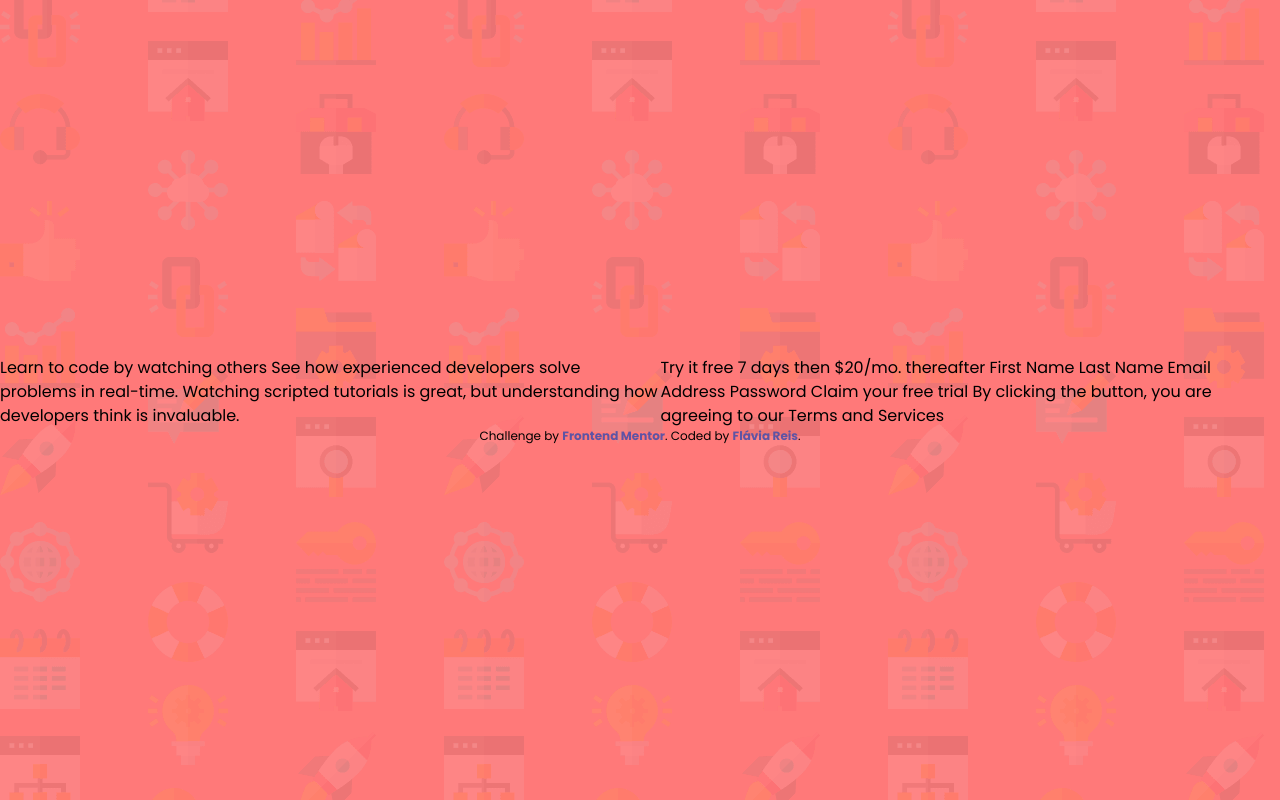
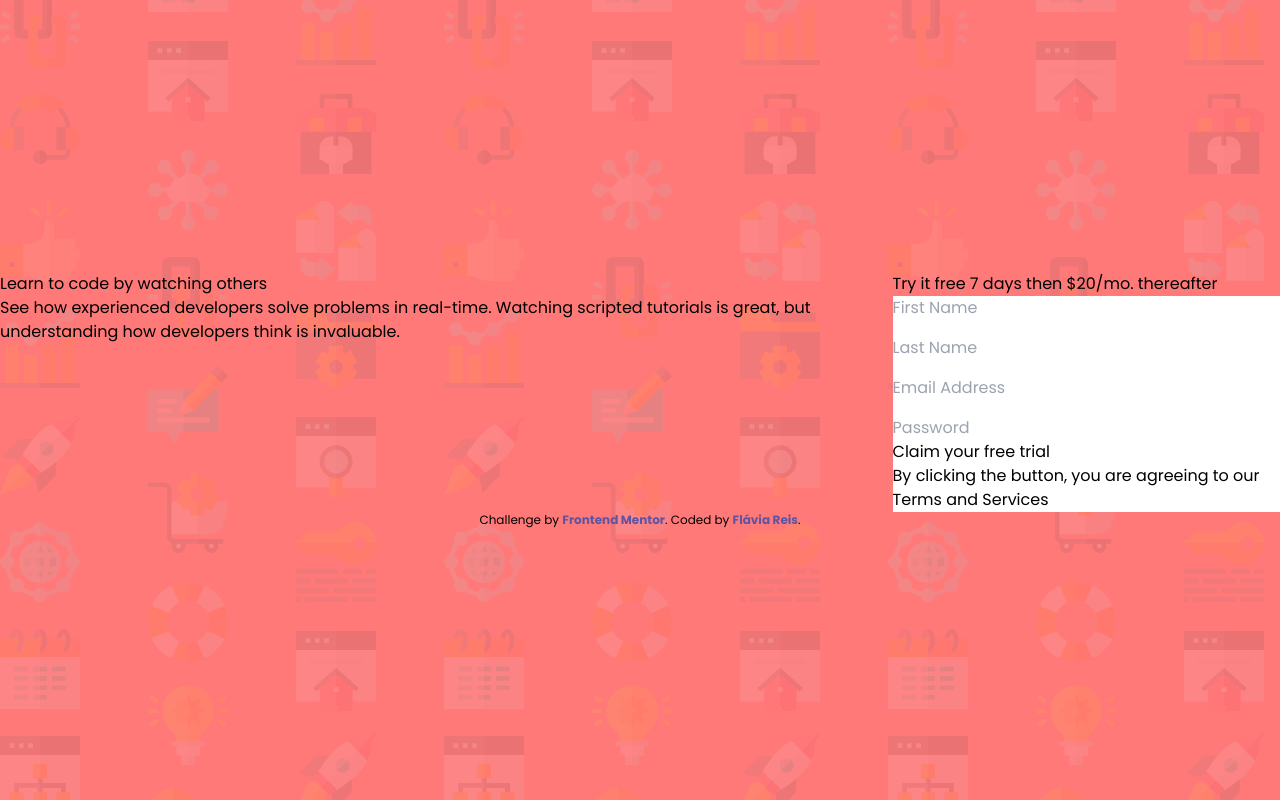
Before and after one commit to flaviare1s/intro-component-with-signup-form, a website: page src/index.html in a window 1280 px wide. Drawn offline with Linux system fonts and the light colour scheme.

Commit message:
I created the HTML structure

```diff
--- a/src/index.html
+++ b/src/index.html
@@ -17,20 +17,26 @@
 <body class="font-Poppins bg-rosa bg-bg-mobile lg:bg-bg-desktop bg-cover h-screen flex flex-col justify-center items-center m-auto">
 
   <section class="flex flex-col lg:flex-row">
+
     <div>
-      Learn to code by watching others
-      See how experienced developers solve problems in real-time. Watching scripted tutorials is great,
-      but understanding how developers think is invaluable.
+      <h1>Learn to code by watching others</h1>
+      <p>See how experienced developers solve problems in real-time. Watching scripted tutorials is great, but understanding how developers think is invaluable.</p>
     </div>
+
     <div>
-      Try it free 7 days then $20/mo. thereafter
-      First Name
-      Last Name
-      Email Address
-      Password
-      Claim your free trial
-      By clicking the button, you are agreeing to our Terms and Services
+      <a href="#">Try it free 7 days then $20/mo. thereafter</a>
+      <div class="bg-white">
+        <form class="flex flex-col gap-4">
+          <input type="text" name="first-name" id="first-name" placeholder="First Name">
+          <input type="text" name="last-name" id="last-name" placeholder="Last Name">
+          <input type="email" name="email" id="email" placeholder="Email Address">
+          <input type="password" name="password" id="password" placeholder="Password">
+        </form>
+        <a href="#">Claim your free trial</a>
+        <p>By clicking the button, you are agreeing to our <a href="#">Terms and Services</a></p>
+      </div>
     </div>
+
   </section>
 
   <footer>
```
Also changed, not shown: src/output.css.
